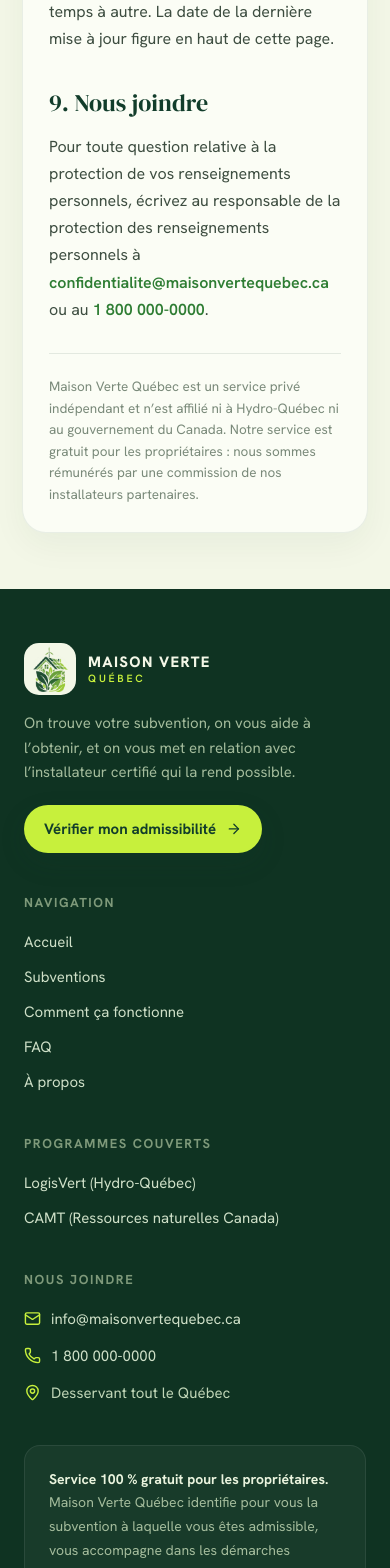
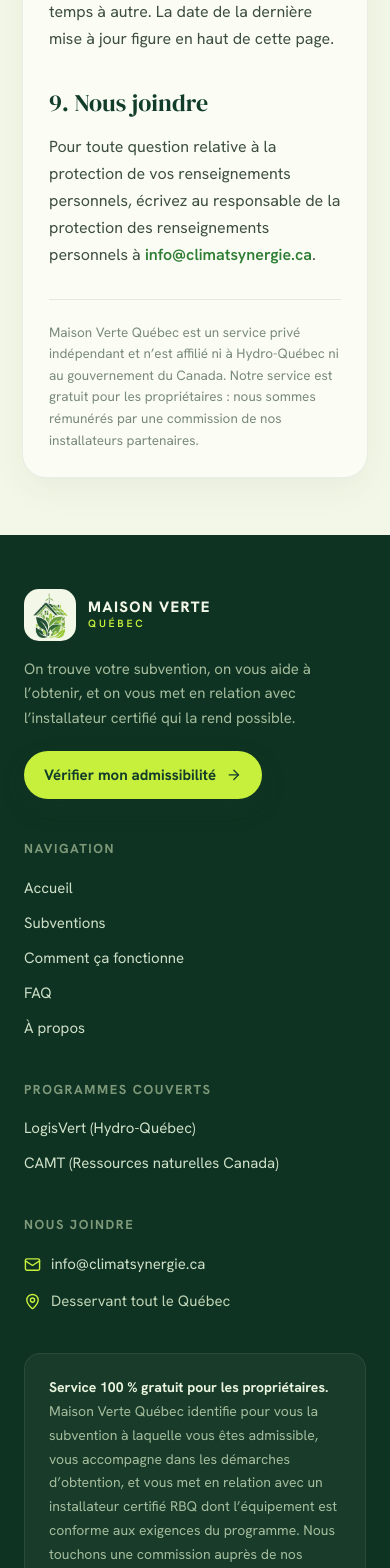
Before and after one commit to ProgixDev/maison-verte, a Next.js app: page /confidentialite in a window 390 px wide. Shown: the part 2918-4486 px from the top of the page. Built offline with nearby package versions, Linux system fonts and the light colour scheme; no server answers.

Commit message:
fix(content): show the active contact email, drop placeholder phone
The footer and privacy page listed a fake 1 800 number and inboxes
that do not exist on maisonvertequebec.ca. Both now show only
info@climatsynergie.ca, the monitored inbox that receives leads.

```diff
--- a/src/app/(marketing)/confidentialite/page.tsx
+++ b/src/app/(marketing)/confidentialite/page.tsx
@@ -113,15 +113,8 @@
           <p className="text-moss text-[16px] leading-[1.7]">
             Pour toute question relative à la protection de vos renseignements personnels, écrivez
             au responsable de la protection des renseignements personnels à{" "}
-            <a
-              href="mailto:confidentialite@maisonvertequebec.ca"
-              className="text-forest font-semibold"
-            >
-              confidentialite@maisonvertequebec.ca
-            </a>{" "}
-            ou au{" "}
-            <a href="tel:+18000000000" className="text-forest font-semibold">
-              1 800 000-0000
+            <a href="mailto:info@climatsynergie.ca" className="text-forest font-semibold">
+              info@climatsynergie.ca
             </a>
             .
           </p>
--- a/src/components/layout/site-footer.tsx
+++ b/src/components/layout/site-footer.tsx
@@ -1,4 +1,4 @@
-import { Mail, MapPin, Phone } from "lucide-react";
+import { Mail, MapPin } from "lucide-react";
 import Link from "next/link";
 import { CtaLink } from "@/components/ui/cta-link";
 import { mainNav, programNav } from "@/lib/site-nav";
@@ -72,14 +72,8 @@
             <ul className="flex list-none flex-col gap-[13px] p-0 text-[15px]">
               <li className="flex items-center gap-2.5">
                 <Mail className="text-lime size-[17px]" />
-                <a href="mailto:info@maisonvertequebec.ca" className="text-sage-link break-all">
-                  info@maisonvertequebec.ca
-                </a>
-              </li>
-              <li className="flex items-center gap-2.5">
-                <Phone className="text-lime size-[17px]" />
-                <a href="tel:+18000000000" className="text-sage-link">
-                  1 800 000-0000
+                <a href="mailto:info@climatsynergie.ca" className="text-sage-link break-all">
+                  info@climatsynergie.ca
                 </a>
               </li>
               <li className="flex items-center gap-2.5">
```
